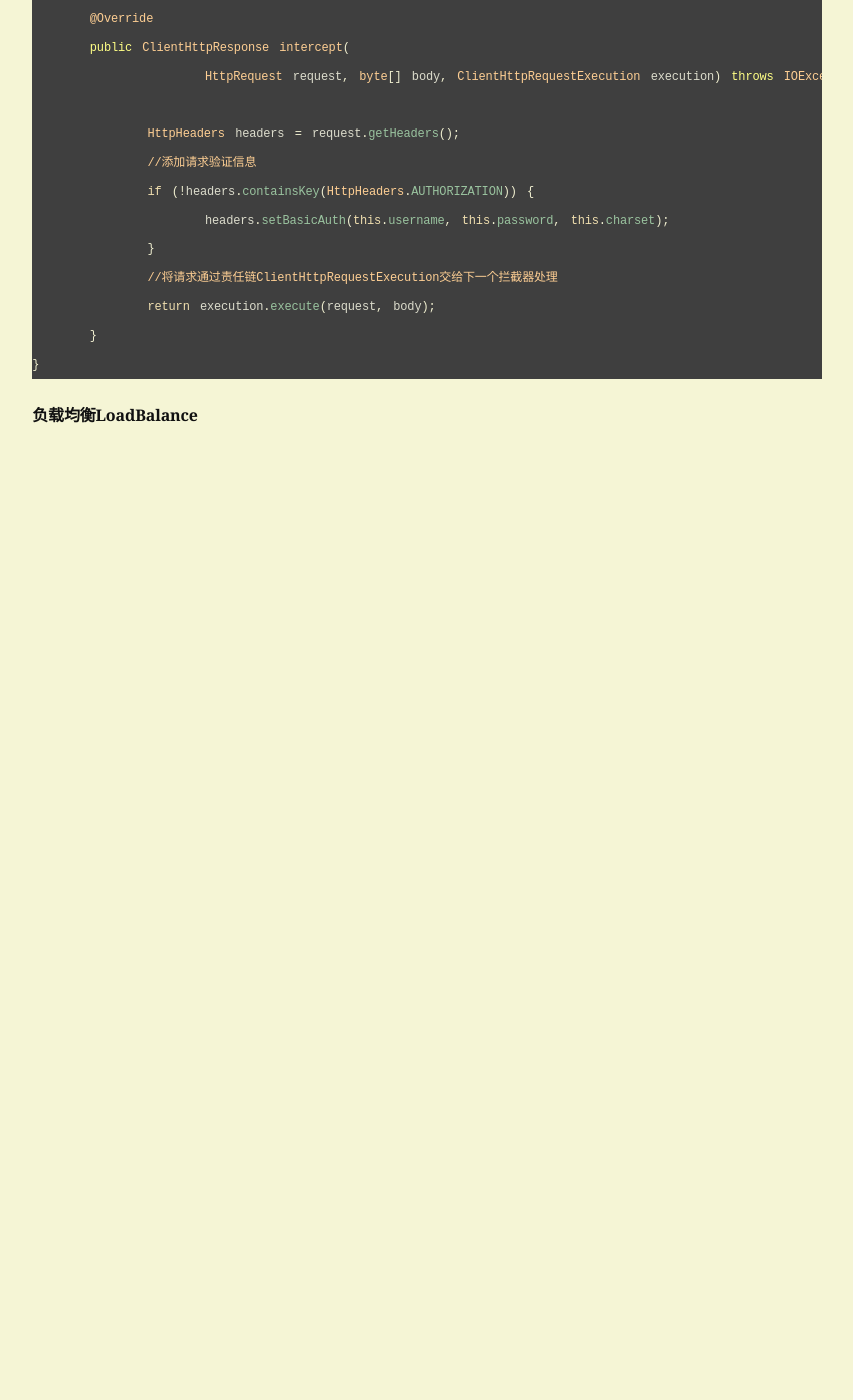
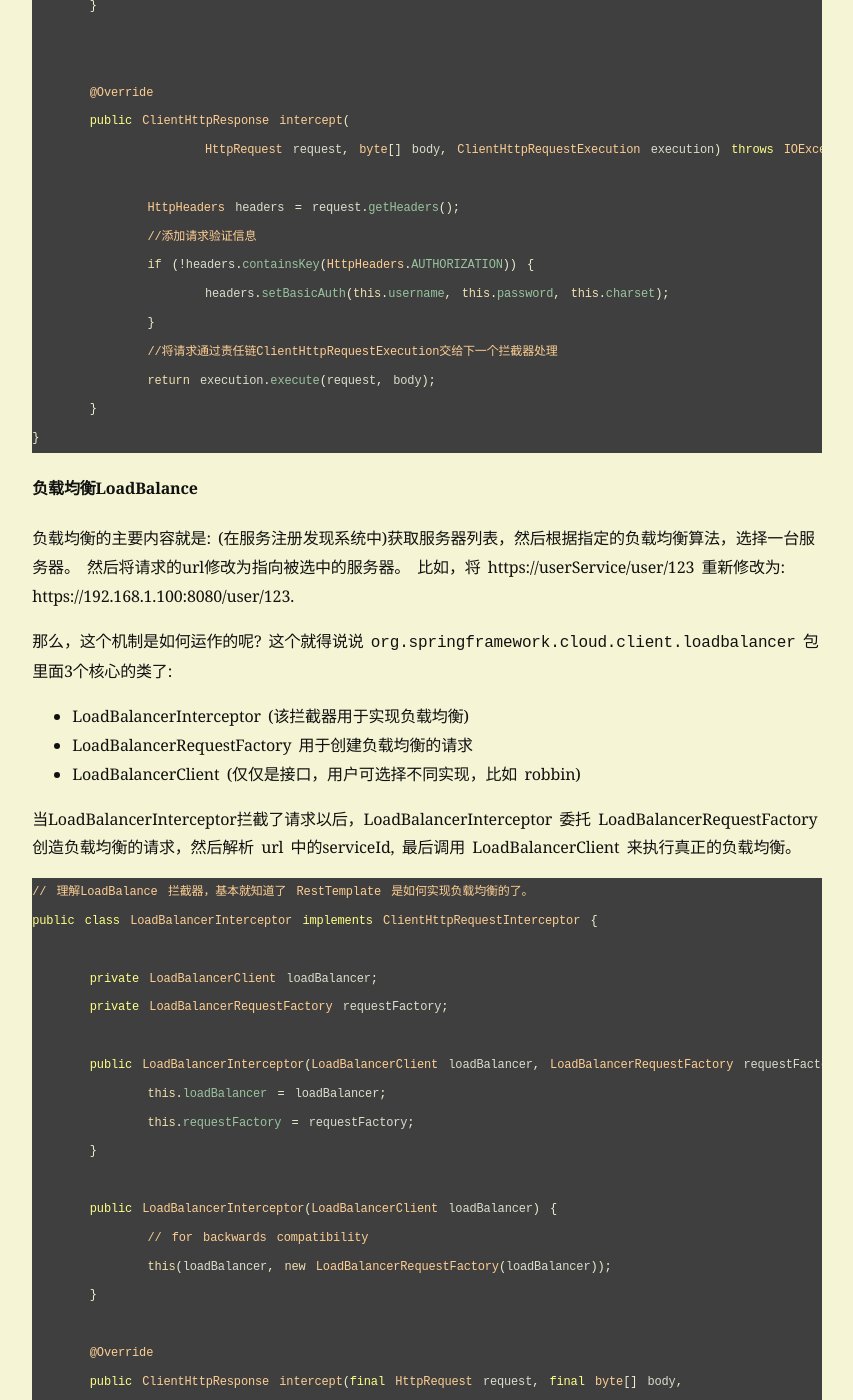
Before and after one commit to dante-sketch/dante-sketch.github.io, a Jekyll site: the page built from _posts/2019-09-26-RestTemplate-代码解析.md, in a window 1280 px wide and 1400 px high, scrolled down 7379 px. Shown: the whole window, without its empty margins (213-1066 px from the left). Built offline with Jekyll 4.4.1, drawn with Linux system fonts in a browser that asks for light colours; our own code applies the rules of GitHub Pages for plain Markdown files; before the commit the page ends 7870 px from its top, so only the background shows below that; some of the changed text lies outside the part shown.

Commit message:
完成服务注册、发现及负载均衡的探索文章初稿

````diff
--- a/_posts/2019-09-26-RestTemplate-代码解析.md
+++ b/_posts/2019-09-26-RestTemplate-代码解析.md
@@ -4,12 +4,13 @@
 ---
 
 ## 前言
-  为什么 RestTemplate 提供简洁api同时，又可高度可展? 主要是使用了这些设计模式:  factory 工厂模式(创建) Chain of responsibility 责任链模式(行为)
+  为什么 RestTemplate 提供简洁api同时，又可高度可展? 主要是使用了这些设计模式:  factory 工厂模式(创建), Chain of responsibility 责任链模式(行为)
 
 我们从请求的创建到返回响应给client的顺序，介绍 RestTemplate 所使用的设计模式.
 
 ### 请求创建
-RestTemplate 使用 factory 模式，来**创建** http request,这样的好处是，我们可以针对 http request 选择不同的实现、添加丰富的功能。
+RestTemplate 使用 factory 模式来**创建** http request,这样的好处是: 我们面向接口ClientHttpRequest编程，减少对具体实现的依赖。当需要切换具体的实现或者添加功能的时候，可以减少修改调用方的代码(只需要切换factory)。
+
 目前常见的factory有:
 - SimpleClientHttpRequestFactory (使用jdk自带的http工具,可设置代理)
 - BufferingClientHttpRequestFactory(能够重复读io流的factory，基于装饰器模式)
@@ -22,22 +23,22 @@
 在下面示例的请求中，我们创建一个拦截器，通过debug源代码，我们可以了解factory、拦截器是如何应用的。
 
 ```java
-//拦截器
+// 创建一个请求，并使用一个拦截器添加授权验证Authentication头部
+public void createRequest(){
+	RestTemplate restTemplate = new RestTemplate();
+	List<ClientHttpRequestInterceptor> interceptors = new ArrayList<>();
+	interceptors.add(new BasicAuthenticationInterceptor("userName","password"));
+    // debug 进入 getForObject方法,最终到doExecute方法
+	String html = restTemplate.getForObject("https://dante-sketch.github.io/",String.class);
+}
+
+//拦截器的定义
 public interface ClientHttpRequestInterceptor {
 	/**
      * 通过拦截器，我们可以修改 HttpRequest 和 ClientHttpResponse
      */
 	ClientHttpResponse intercept(HttpRequest request, byte[] body, ClientHttpRequestExecution execution)
 			throws IOException;
-
-}
-
-public void createRequest(){
-	RestTemplate restTemplate = new RestTemplate();
-	List<ClientHttpRequestInterceptor> interceptors = new ArrayList<>();
-	interceptors.add(new BasicAuthenticationInterceptor("userName","password"));
-    // debug 进入 getForObject方法,最终到doExecute方法
-	String html = restTemplate.getForObject("https://dante-sketch.github.io/",String.class);
 }
 ```
 RestTemplate 暴露对外的方法，最终都会变成调用RestTemplate的doExecute方法. doExecute 使用createRequest方法创建 ClientHttpRequest.
@@ -273,3 +274,46 @@
 ```
 
 #### 负载均衡LoadBalance
+负载均衡的主要内容就是: (在服务注册发现系统中)获取服务器列表，然后根据指定的负载均衡算法，选择一台服务器。 然后将请求的url修改为指向被选中的服务器。
+比如，将 https://userService/user/123	重新修改为: https://192.168.1.100:8080/user/123.
+
+
+那么，这个机制是如何运作的呢? 这个就得说说 ```org.springframework.cloud.client.loadbalancer``` 包里面3个核心的类了:
+- LoadBalancerInterceptor (该拦截器用于实现负载均衡)
+- LoadBalancerRequestFactory 用于创建负载均衡的请求
+- LoadBalancerClient (仅仅是接口，用户可选择不同实现，比如 robbin)
+
+当LoadBalancerInterceptor拦截了请求以后，LoadBalancerInterceptor 委托 LoadBalancerRequestFactory 创造负载均衡的请求，然后解析 url 中的serviceId,
+最后调用 LoadBalancerClient 来执行真正的负载均衡。
+```java
+// 理解LoadBalance 拦截器，基本就知道了 RestTemplate 是如何实现负载均衡的了。
+public class LoadBalancerInterceptor implements ClientHttpRequestInterceptor {
+
+	private LoadBalancerClient loadBalancer;
+	private LoadBalancerRequestFactory requestFactory;
+
+	public LoadBalancerInterceptor(LoadBalancerClient loadBalancer, LoadBalancerRequestFactory requestFactory) {
+		this.loadBalancer = loadBalancer;
+		this.requestFactory = requestFactory;
+	}
+
+	public LoadBalancerInterceptor(LoadBalancerClient loadBalancer) {
+		// for backwards compatibility
+		this(loadBalancer, new LoadBalancerRequestFactory(loadBalancer));
+	}
+
+	@Override
+	public ClientHttpResponse intercept(final HttpRequest request, final byte[] body,
+			final ClientHttpRequestExecution execution) throws IOException {
+		final URI originalUri = request.getURI();
+		// 获取 host 作为 service 的 id
+		String serviceName = originalUri.getHost();
+		Assert.state(serviceName != null, "Request URI does not contain a valid hostname: " + originalUri);
+		// loadBalancer 会根据 service id(serviceName)，结合服务发现机制找到相应的服务器列表，
+	    // LoadBalancerClient 根据不同负载均衡算法选择一个服务器，然后重新修改url以定向到被选择的服务器，最终发送请求,返回响应
+		return this.loadBalancer.execute(serviceName, requestFactory.createRequest(request, body, execution));
+	}
+}
+```
+LoadBalancerClient 是一个接口,定义了client端的负载均衡器。
+下一篇文章，我们会探讨一个具体的负载均衡实现的例子，介绍 **服务注册发现机制** 和 基于服务发现的负载均衡robbin.
````
Also changed, not shown: _posts/2019-10-08-springCloude之服务注册-发现-与负载均衡.md (added, +406 -0 lines).
